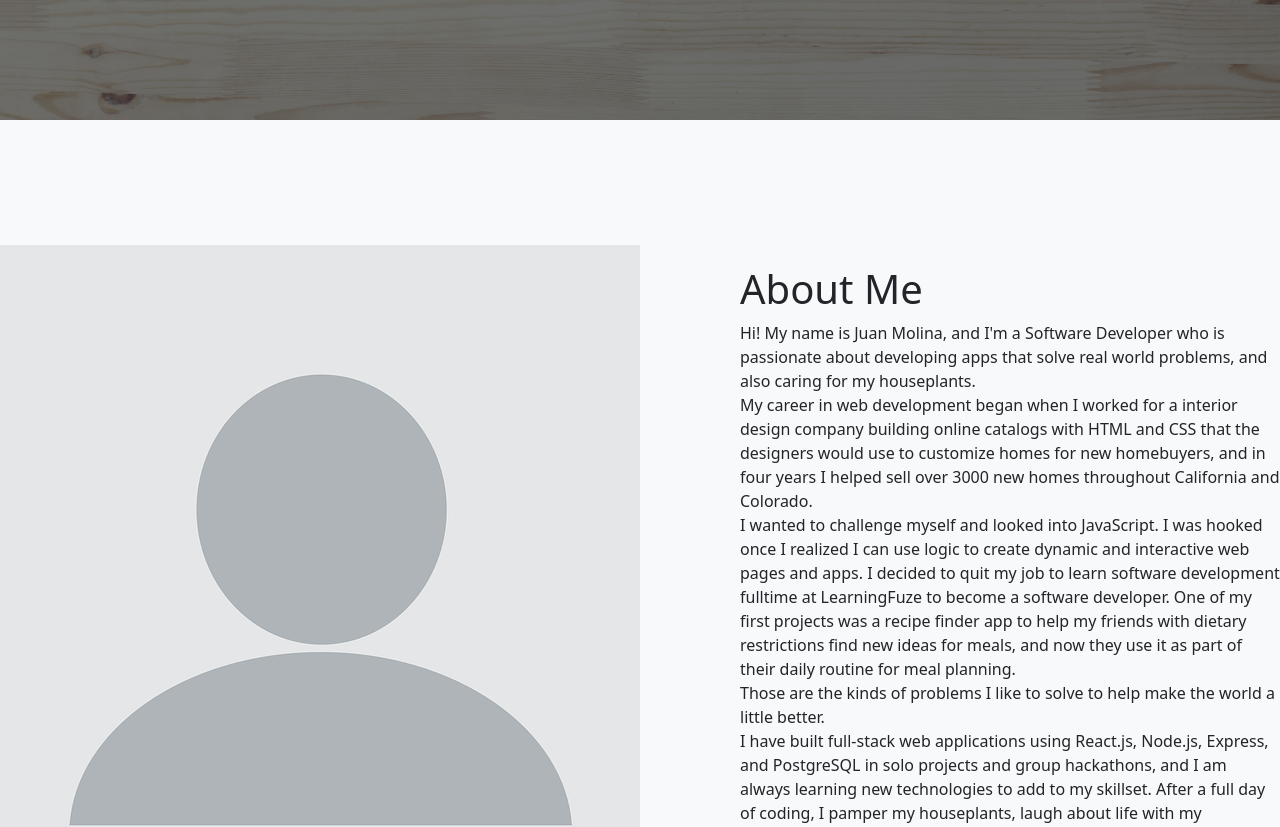
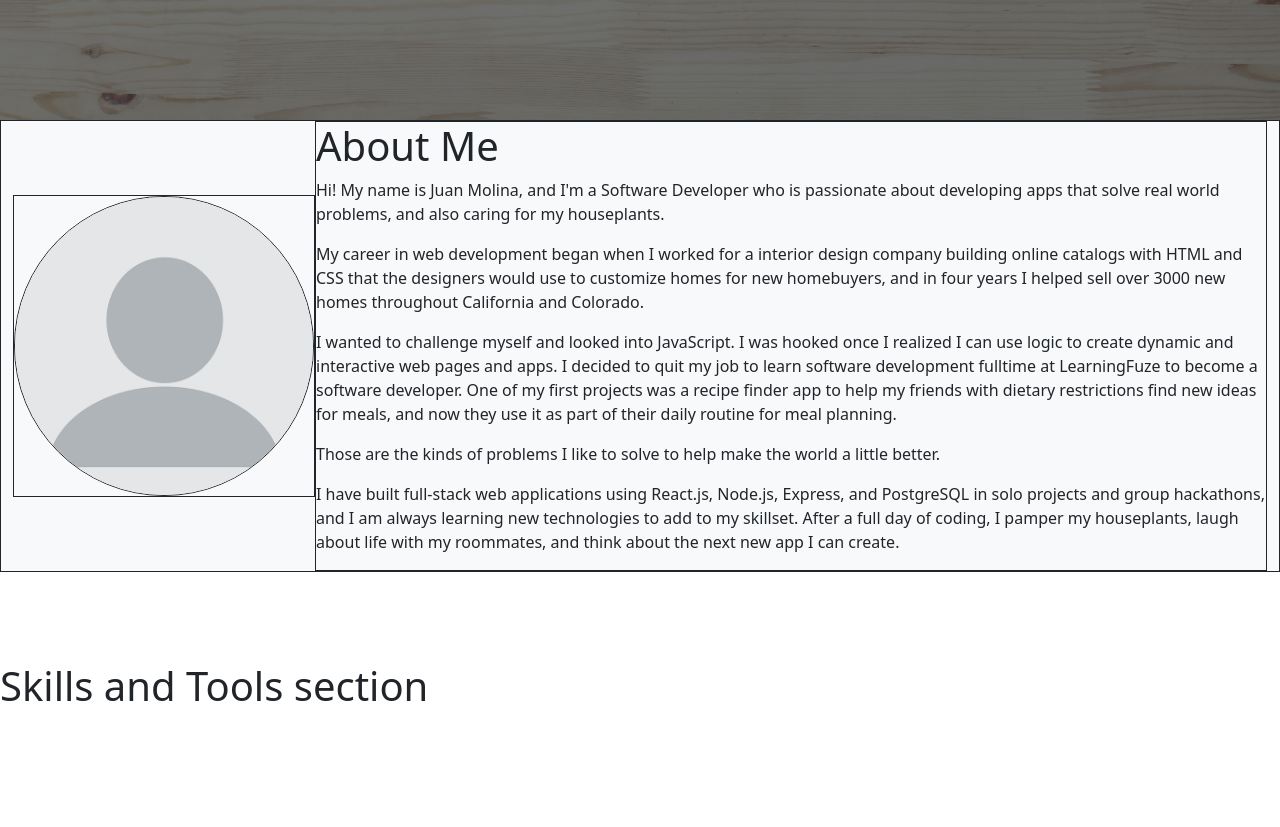
Before and after one commit to juanmolina23/portfolio-website, a React app: page / in a window 1280 px wide. Shown: the part 680-1507 px from the top of the page. Built offline with nearby package versions, Linux system fonts and the light colour scheme.

Commit message:
Styling for mobile responsiveness

```diff
--- a/src/components/AboutMe.js
+++ b/src/components/AboutMe.js
@@ -1,48 +1,33 @@
-import React, { useEffect } from "react"
+import React, { useEffect, useState } from "react"
+import { Container, Row, Col } from "react-bootstrap"
 import { useInView } from "react-intersection-observer"
 
 import profilePic from "../images/profile-pic.png"
 
 function AboutMe() {
   const { ref, inView, entry } = useInView()
+  const [isVisible, setIsVisible] = useState(false)
+
+  useEffect(() => {
+    if (inView) {
+      setIsVisible(inView)
+    }
+  }, [inView])
 
   return (
-    <div
-      id='about'
-      className='d-flex flex-row justify-content-center align-items-center custom-section'
-    >
-      <div>
-        <img src={profilePic} alt='' />
+    <Container fluid id="about" className="d-flex flex-row justify-content-center align-items-center border border-dark">
+      <div className="border border-dark">
+        <img src={profilePic} alt="" ref={ref} className={`border border-dark about-me-img fade-in ${isVisible ? "is-visible" : ""}`} />
       </div>
-      <div className='about-me-summary'>
+      <div className="flex-column border border-dark">
         <h1>About Me</h1>
-        <p>
-          Hi! My name is Juan Molina, and I'm a Software Developer who is
-          passionate about developing apps that solve real world problems, and
-          also caring for my houseplants. <br />
-          My career in web development began when I worked for a interior design
-          company building online catalogs with HTML and CSS that the designers
-          would use to customize homes for new homebuyers, and in four years I
-          helped sell over 3000 new homes throughout California and Colorado.{" "}
-          <br />
-          I wanted to challenge myself and looked into JavaScript. I was hooked
-          once I realized I can use logic to create dynamic and interactive web
-          pages and apps. I decided to quit my job to learn software development
-          fulltime at LearningFuze to become a software developer. One of my
-          first projects was a recipe finder app to help my friends with dietary
-          restrictions find new ideas for meals, and now they use it as part of
-          their daily routine for meal planning. <br />
-          Those are the kinds of problems I like to solve to help make the world
-          a little better.
-          <br />I have built full-stack web applications using React.js,
-          Node.js, Express, and PostgreSQL in solo projects and group
-          hackathons, and I am always learning new technologies to add to my
-          skillset. After a full day of coding, I pamper my houseplants, laugh
-          about life with my roommates, and think about the next new app I can
-          create.
-        </p>
+        <p>Hi! My name is Juan Molina, and I'm a Software Developer who is passionate about developing apps that solve real world problems, and also caring for my houseplants.</p>
+        <p>My career in web development began when I worked for a interior design company building online catalogs with HTML and CSS that the designers would use to customize homes for new homebuyers, and in four years I helped sell over 3000 new homes throughout California and Colorado.</p>
+        <p>I wanted to challenge myself and looked into JavaScript. I was hooked once I realized I can use logic to create dynamic and interactive web pages and apps. I decided to quit my job to learn software development fulltime at LearningFuze to become a software developer. One of my first projects was a recipe finder app to help my friends with dietary restrictions find new ideas for meals, and now they use it as part of their daily routine for meal planning.</p>
+        <p>Those are the kinds of problems I like to solve to help make the world a little better.</p>
+        <p>I have built full-stack web applications using React.js, Node.js, Express, and PostgreSQL in solo projects and group hackathons, and I am always learning new technologies to add to my skillset. After a full day of coding, I pamper my houseplants, laugh about life with my roommates, and think about the next new app I can create.</p>
       </div>
-    </div>
+    </Container>
   )
 }
 
--- a/src/styles/base/_base.scss
+++ b/src/styles/base/_base.scss
@@ -9,3 +9,17 @@
   width: 100%;
   height: 100vh;
 }
+
+.fade-in {
+  opacity: 0;
+  transform: translateY(20vh);
+  visibility: hidden;
+  transition: opacity 1.6s ease-out, transform 1.2s ease-out;
+  will-change: opacity, visibility;
+}
+
+.fade-in.is-visible {
+  opacity: 1;
+  transform: none;
+  visibility: visible;
+}
--- a/src/styles/components/AboutMe.scss
+++ b/src/styles/components/AboutMe.scss
@@ -2,7 +2,11 @@
   background-color: $off-white;
 
   .about-me-summary {
-    width: 800px;
-    margin-left: 100px;
+    width: 100vw;
+  }
+
+  .about-me-img {
+    width: 300px;
+    border-radius: 50%;
   }
 }
```
